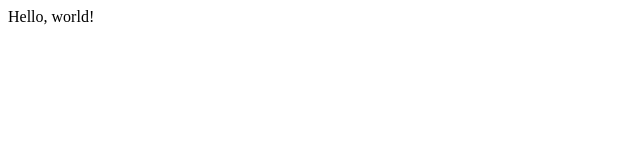
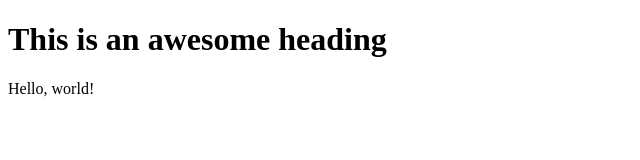
Before and after one commit to philipp198/hello, a plain HTML site: page hello.html in a window 1280 px wide. Shown: the whole page, without its empty margins (0-640 px from the left). Drawn offline with Linux system fonts and the light colour scheme.

Commit message:
added h1 heading

```diff
--- a/hello.html
+++ b/hello.html
@@ -4,6 +4,7 @@
 		<title>Hello!</title>
 	</head>
 	<body>
+		<h1>This is an awesome heading</h1>
 		Hello, world!
 	</body>
 </html>
```
